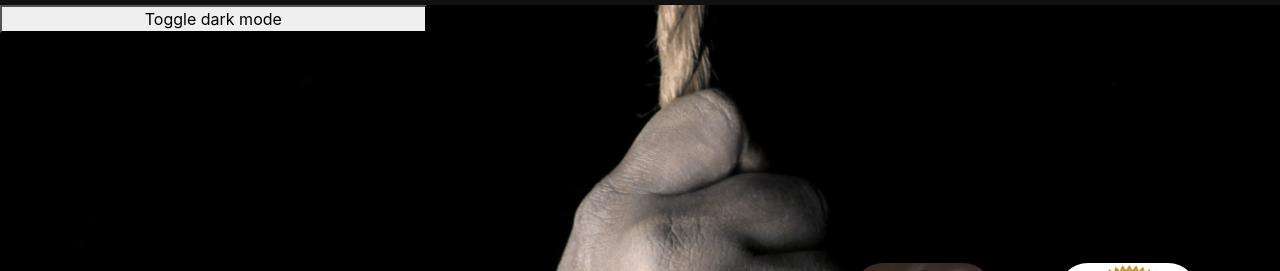
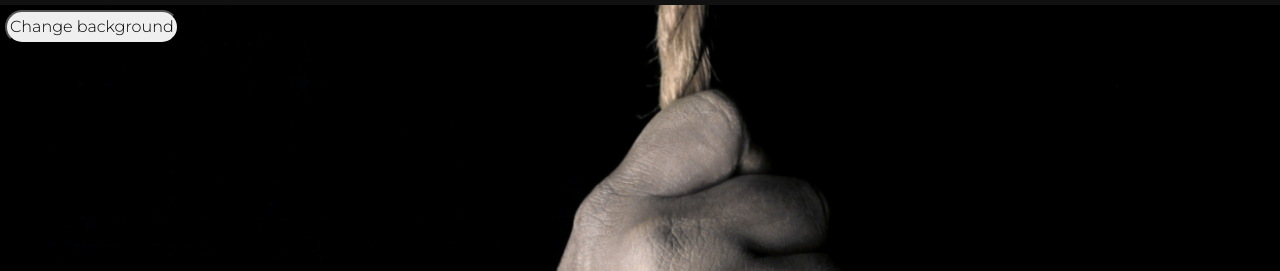
Before and after one commit to plindstromm/Skolprojekt, a plain HTML site: page index.html in a window 1280 px wide. Shown: the part 67-338 px from the top of the page. Drawn offline with nearby package versions, Linux system fonts and the light colour scheme.

Commit message:
bakgrundsknapp

```diff
--- a/index.html
+++ b/index.html
@@ -35,11 +35,13 @@
           </ul>
         </div>
       </nav>
-
+      <div class="background">
+         <button onclick="myFunction()">Change background</button>
+      </div>
 
     <div class="main">
 
-        <button onclick="myFunction()">Toggle dark mode</button>
+
 
 
         <div class="text">
--- a/payment.css
+++ b/payment.css
@@ -84,6 +84,20 @@
     border-radius: 10px;
  }
 
+ .background button{
+   padding: 3px;
+   margin-left: 5px;
+   margin-top: 5px;
+   border-radius: 20px;
+   font-family: montserrat;
+   border-color: none;
+
+ }
+
+ .background button:hover{
+    background-color: rgb(51, 42, 42);
+    color: white;
+ }
 
 
  .main{
@@ -201,12 +215,6 @@
     width: 100%;
     padding-top: 40px;
     color: #fff;
-
-
-
-
-
-
 
  }
 
--- a/style.css
+++ b/style.css
@@ -85,8 +85,6 @@ body {
 
    display: grid;
    grid-template-columns: repeat(3, 1fr);
-
-
 }
 
 .dark-mode{
@@ -97,8 +95,20 @@ body {
 
 }
 
+.background button{
+  padding: 3px;
+  margin-left: 5px;
+  margin-top: 5px;
+  border-radius: 20px;
+  font-family: montserrat;
+  border-color: none;
 
+}
 
+.background button:hover{
+   background-color: rgb(51, 42, 42);
+   color: white;
+}
 
 .text{
   margin-left: 10rem;
```
Also changed, not shown: payment.html (+3 -1 lines), sida.html (line endings or trailing spaces).
